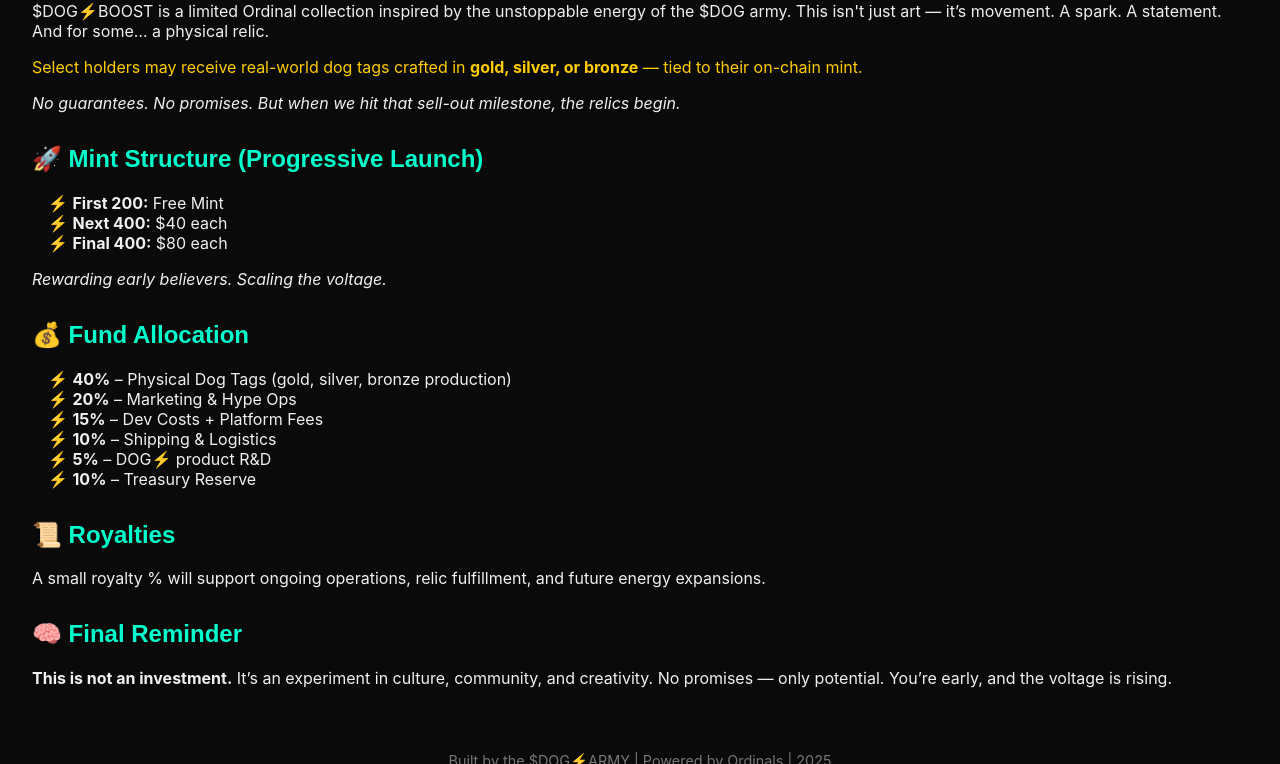
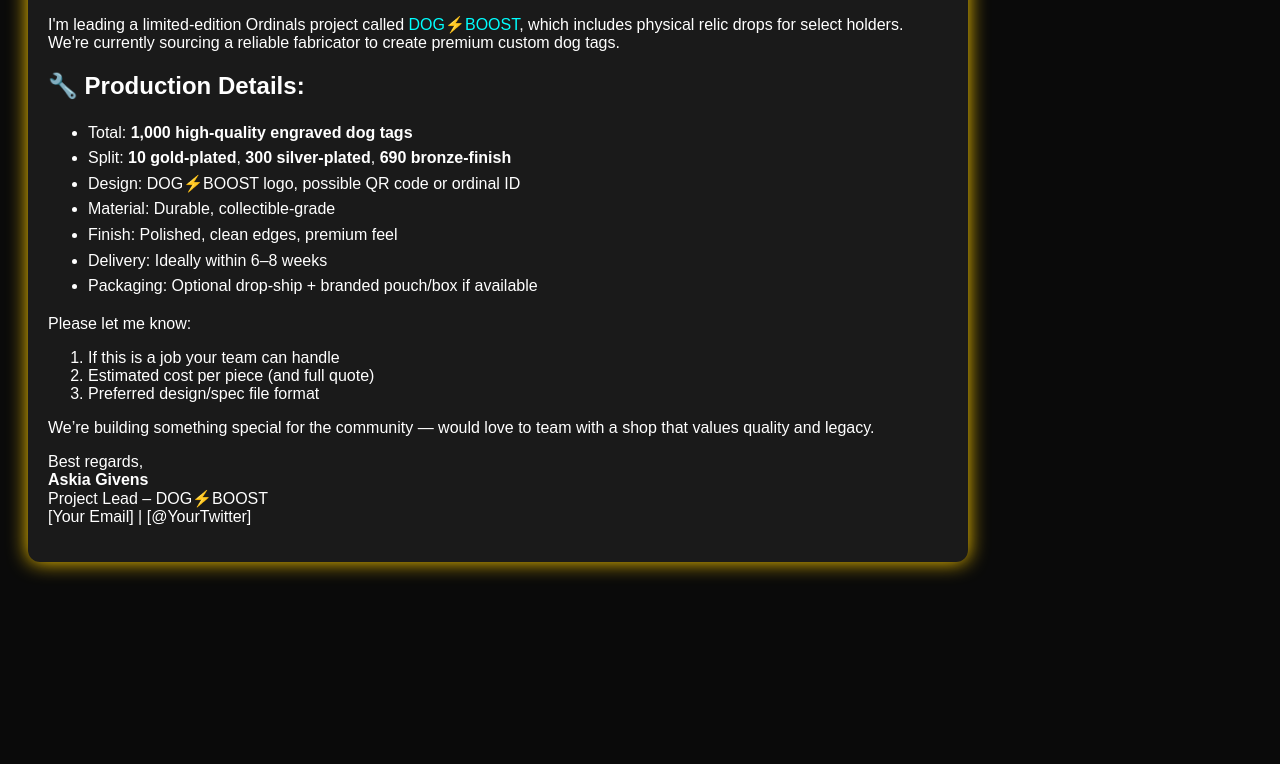
Before and after one commit to blockman-ai/dogboost-landing, a plain HTML site: page index.html in a window 1280 px wide. Shown: the part 200-964 px from the top of the page. After the commit the page ends 800 px from the top, so only its background shows below. Drawn offline with Linux system fonts and the light colour scheme.

Commit message:
Update index.html

```diff
--- a/index.html
+++ b/index.html
@@ -3,92 +3,78 @@
 <head>
   <meta charset="UTF-8">
   <meta name="viewport" content="width=device-width, initial-scale=1.0">
-  <title>$DOG⚡️BOOST Ordinal Mint</title>
+  <title>DOG⚡️BOOST Custom Dog Tags Inquiry</title>
   <style>
     body {
       background-color: #0a0a0a;
-      color: #f0f0f0;
-      font-family: 'Inter', sans-serif;
-      margin: 0;
-      padding: 2rem;
+      font-family: Arial, sans-serif;
+      color: #ffffff;
+      padding: 20px;
     }
-    h1, h2 {
-      font-family: 'Orbitron', sans-serif;
-      color: #00ffcc;
+    .banner {
+      width: 100%;
+      max-width: 900px;
+      margin-bottom: 30px;
+      border: 2px solid #ffcc00;
+      border-radius: 12px;
     }
-    section {
-      margin-bottom: 2rem;
+    .content {
+      max-width: 900px;
+      background-color: #1a1a1a;
+      padding: 20px;
+      border-radius: 12px;
+      box-shadow: 0 0 20px #ffcc00;
     }
-    .highlight {
+    h1 {
       color: #ffcc00;
     }
     ul {
-      list-style-type: none;
-      padding-left: 1rem;
+      line-height: 1.6;
     }
-    li::before {
-      content: "⚡ ";
+    .highlight {
       color: #00ffff;
-    }
-    .footer {
-      text-align: center;
-      margin-top: 4rem;
-      font-size: 0.9rem;
-      color: #777;
     }
   </style>
 </head>
 <body>
+  <img src="dogboost%20banner.png" alt="DOG BOOST Banner" class="banner">
+  <div class="content">
+    <h1>Custom Quote Request – DOG⚡️BOOST Dog Tags</h1>
+    <p>Hi [Name],</p>
+    <p>
+      I'm leading a limited-edition Ordinals project called <span class="highlight">DOG⚡️BOOST</span>, which includes physical relic drops for select holders. We're currently sourcing a reliable fabricator to create premium custom dog tags.
+    </p>
 
-  <h1>$DOG⚡️BOOST — Ordinal Mint</h1>
-  <p><strong>1,000 Inscribed | One Culture | Infinite Voltage</strong></p>
+    <h2>🔧 Production Details:</h2>
+    <ul>
+      <li>Total: <strong>1,000 high-quality engraved dog tags</strong></li>
+      <li>Split: <strong>10 gold-plated</strong>, <strong>300 silver-plated</strong>, <strong>690 bronze-finish</strong></li>
+      <li>Design: DOG⚡️BOOST logo, possible QR code or ordinal ID</li>
+      <li>Material: Durable, collectible-grade</li>
+      <li>Finish: Polished, clean edges, premium feel</li>
+      <li>Delivery: Ideally within 6–8 weeks</li>
+      <li>Packaging: Optional drop-ship + branded pouch/box if available</li>
+    </ul>
 
-  <section>
-    <h2>⚡ What is $DOG⚡️BOOST?</h2>
     <p>
-      $DOG⚡️BOOST is a limited Ordinal collection inspired by the unstoppable energy of the $DOG army. This isn't just art — it’s movement. A spark. A statement. And for some… a physical relic.
+      Please let me know:
+      <ol>
+        <li>If this is a job your team can handle</li>
+        <li>Estimated cost per piece (and full quote)</li>
+        <li>Preferred design/spec file format</li>
+      </ol>
     </p>
-    <p class="highlight">
-      Select holders may receive real-world dog tags crafted in <strong>gold, silver, or bronze</strong> — tied to their on-chain mint.
+
+    <p>
+      We’re building something special for the community — would love to team with a shop that values quality and legacy.
     </p>
-    <p><em>No guarantees. No promises. But when we hit that sell-out milestone, the relics begin.</em></p>
-  </section>
 
-  <section>
-    <h2>🚀 Mint Structure (Progressive Launch)</h2>
-    <ul>
-      <li><strong>First 200:</strong> Free Mint</li>
-      <li><strong>Next 400:</strong> $40 each</li>
-      <li><strong>Final 400:</strong> $80 each</li>
-    </ul>
-    <p><em>Rewarding early believers. Scaling the voltage.</em></p>
-  </section>
-
-  <section>
-    <h2>💰 Fund Allocation</h2>
-    <ul>
-      <li><strong>40%</strong> – Physical Dog Tags (gold, silver, bronze production)</li>
-      <li><strong>20%</strong> – Marketing & Hype Ops</li>
-      <li><strong>15%</strong> – Dev Costs + Platform Fees</li>
-      <li><strong>10%</strong> – Shipping & Logistics</li>
-      <li><strong>5%</strong> – DOG⚡️ product R&D</li>
-      <li><strong>10%</strong> – Treasury Reserve</li>
-    </ul>
-  </section>
-
-  <section>
-    <h2>📜 Royalties</h2>
-    <p>A small royalty % will support ongoing operations, relic fulfillment, and future energy expansions.</p>
-  </section>
-
-  <section>
-    <h2>🧠 Final Reminder</h2>
-    <p><strong>This is not an investment.</strong> It’s an experiment in culture, community, and creativity. No promises — only potential. You’re early, and the voltage is rising.</p>
-  </section>
-
-  <div class="footer">
-    Built by the $DOG⚡️ARMY | Powered by Ordinals | 2025
+    <p>
+      Best regards,<br>
+      <strong>Askia Givens</strong><br>
+      Project Lead – DOG⚡️BOOST<br>
+      [Your Email] | [@YourTwitter]
+    </p>
   </div>
-
 </body>
 </html>
```
